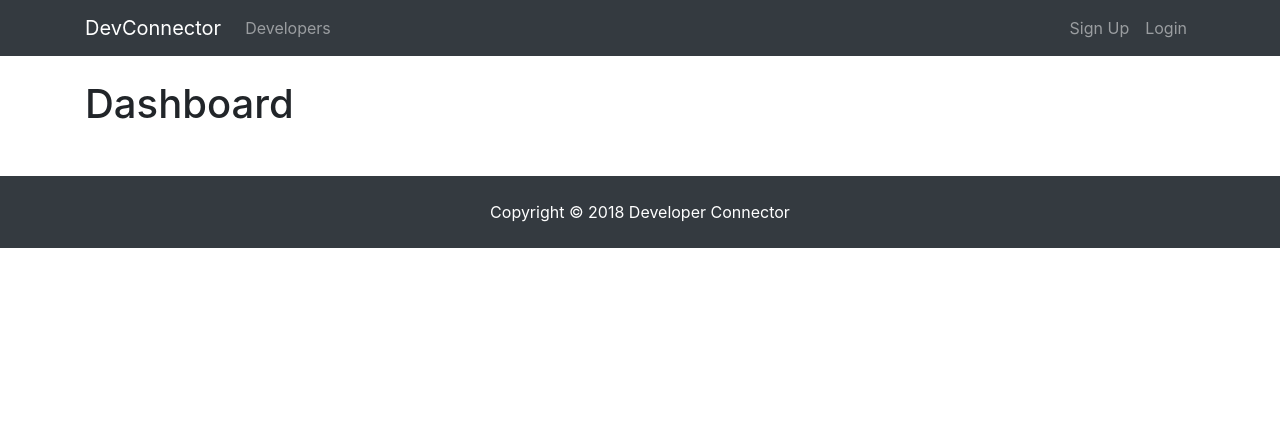
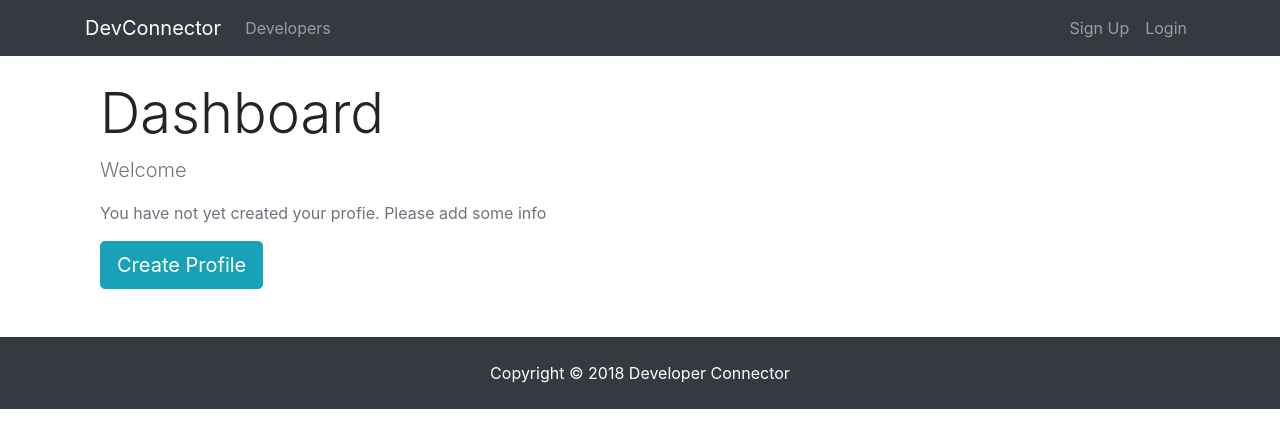
Before and after one commit to deanban/devcon-mern, a React (Create React App) app in the folder client/: page /Dashboard in a window 1280 px wide. Shown: the top 448 px of the page. Built offline with nearby package versions, Linux system fonts and the light colour scheme; no server answers.

Commit message:
dashboard boilerplating done

```diff
--- /dev/null
+++ b/client/src/components/commom/Spinner.js
@@ -0,0 +1,14 @@
+import React from "react";
+import spinner from "./spinner.gif";
+
+export default function Spinner() {
+  return (
+    <div>
+      <img
+        src={spinner}
+        style={{ width: "200px", margin: "auto", display: "block" }}
+        alt="Loading..."
+      />
+    </div>
+  );
+}
--- a/client/src/components/dashboard/Dashboard.js
+++ b/client/src/components/dashboard/Dashboard.js
@@ -2,6 +2,9 @@
 import { connect } from "react-redux";
 import PropTypes from "prop-types";
 import { getCurrentProfile } from "../../actions/profileActions";
+import profileReducer from "../../reducers/profileReducer";
+import Spinner from "../commom/Spinner";
+import { Link } from "react-router-dom";
 
 class Dashboard extends Component {
   componentDidMount() {
@@ -9,15 +12,59 @@
   }
 
   render() {
+    const { user } = this.props.auth;
+    const { profile, loading } = this.props.profile;
+
+    let dashboardContent;
+
+    if (profile === null || loading) {
+      dashboardContent = <Spinner />;
+    } else {
+      //check if logged in user has a profile
+      if (Object.keys(profile).length > 0) {
+        dashboardContent = <h4>Display Profile</h4>;
+      } else {
+        //user is logged in but has no profile
+        dashboardContent = (
+          <div>
+            <p className="lead text-muted">Welcome {user.name}</p>
+            <p className="text-muted">
+              You have not yet created your profie. Please add some info
+            </p>
+            <Link to="/create-profile" className="btn btn-lg btn-info">
+              Create Profile
+            </Link>
+          </div>
+        );
+      }
+    }
     return (
-      <div>
-        <h1>Dashboard</h1>
+      <div className="dashboard">
+        <div className="container">
+          <div className="row">
+            <div className="col-md-12">
+              <h1 className="display-4">Dashboard</h1>
+              {dashboardContent}
+            </div>
+          </div>
+        </div>
       </div>
     );
   }
 }
 
+Dashboard.propTypes = {
+  getCurrentProfile: PropTypes.func.isRequired,
+  auth: PropTypes.object.isRequired,
+  profile: PropTypes.object.isRequired
+};
+
+const mapStateToProps = state => ({
+  profile: state.profile,
+  auth: state.auth
+});
+
 export default connect(
-  null,
+  mapStateToProps,
   { getCurrentProfile }
 )(Dashboard);
```
Also changed, not shown: client/src/components/commom/spinner.gif (added).
